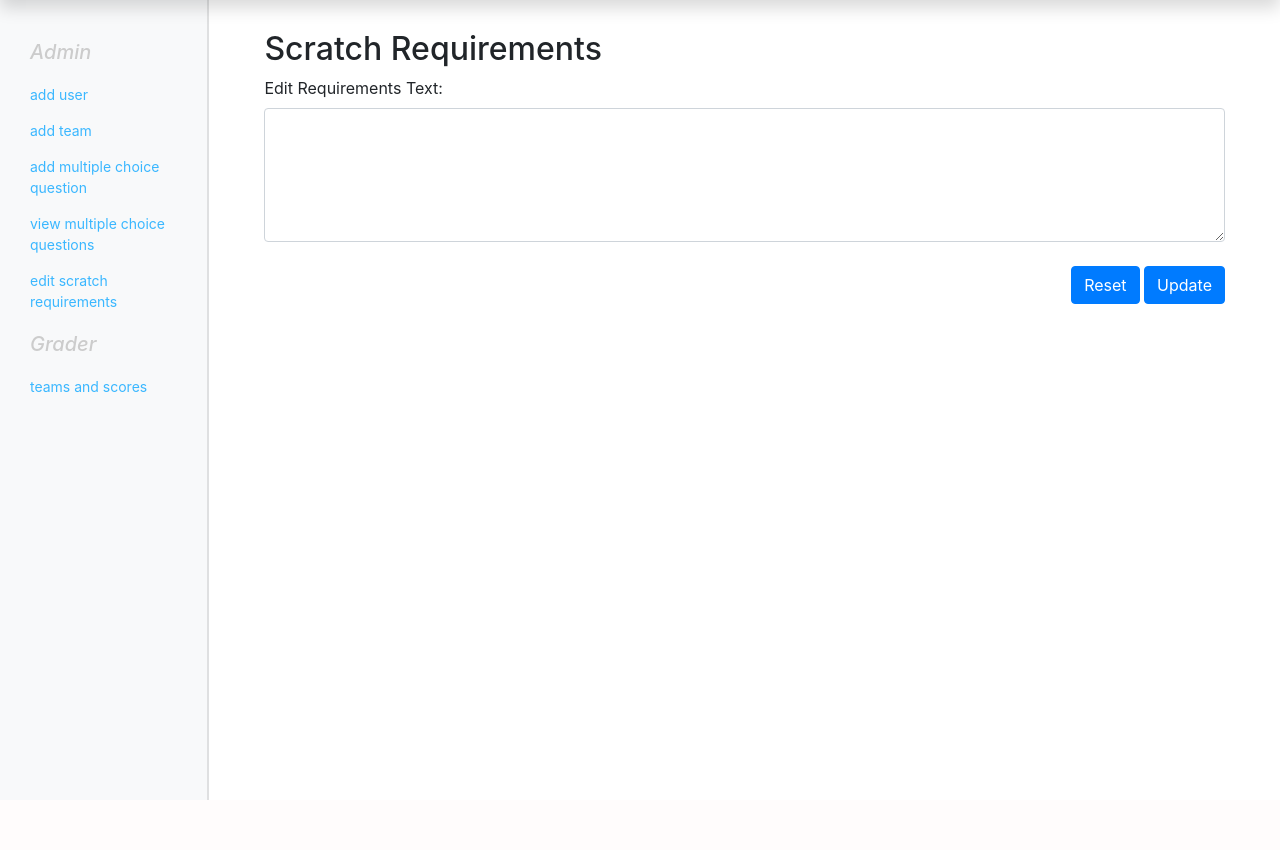
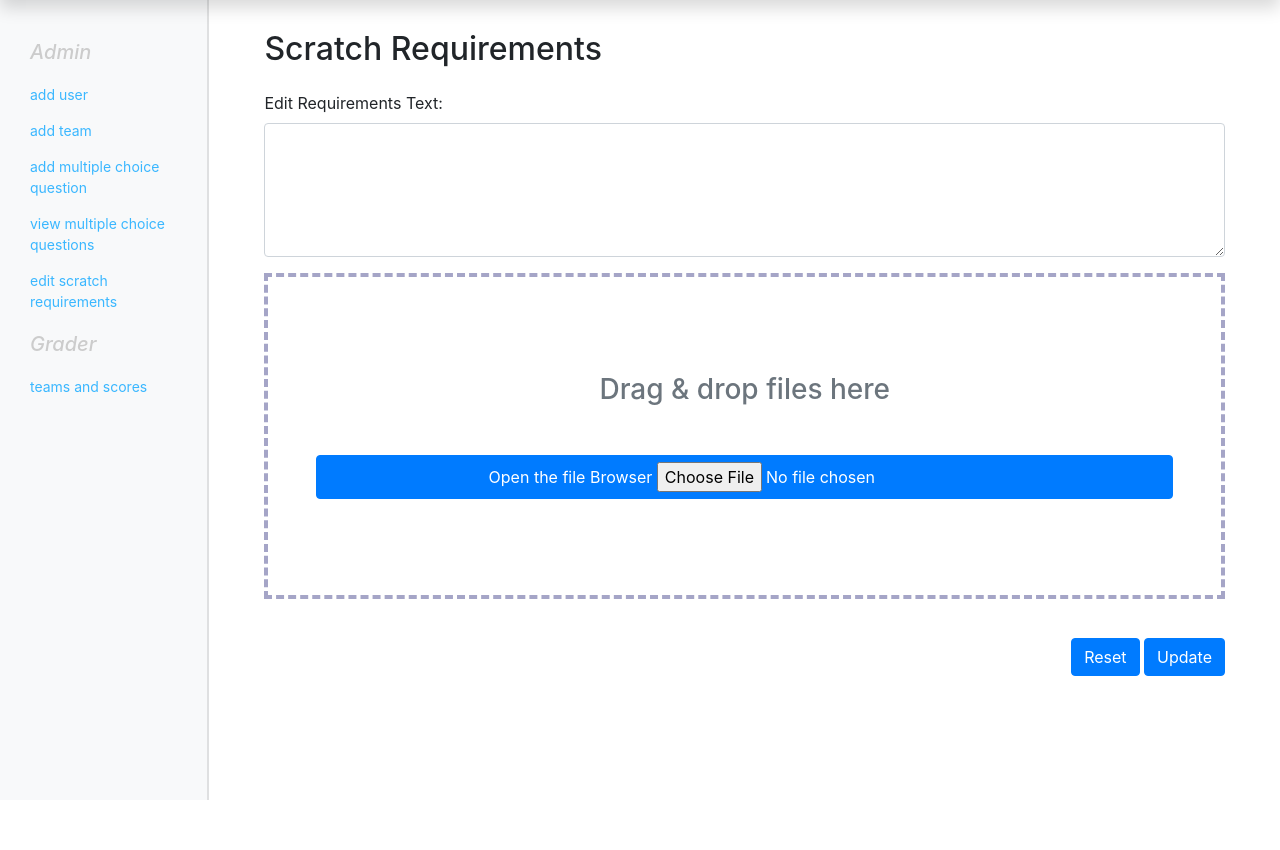
Before and after one commit to mrinnes/481teamproject, a Node server app: page /scratchRequirements in a window 1280 px wide. Shown: the part 130-980 px from the top of the page. Before the commit the page ends 930 px from the top, so only its background shows below. Run offline with Node 20, Linux system fonts and the light colour scheme; the visitor is signed in with stand-in values (Sample User, id 1); data that the repository does not hold is empty; some libraries are stand-ins or nearby versions.

Commit message:
added drag and drop interface, also fixed js file usability

```diff
--- a/app.js
+++ b/app.js
@@ -15,6 +15,8 @@
      app.use(express.static(__dirname + "/public"));
      app.use(express.static(__dirname + "/views"));
      app.use(express.static(__dirname + "/models"));
+     app.use(express.static(__dirname + "/js"));
+     app.use(express.static(__dirname + "/node_modules"));
 
      mongoose.connect("mongodb://localhost/Icompute", { useNewUrlParser: true });
      app.use(bodyParser.urlencoded( { extended: true } ));
--- /dev/null
+++ b/js/draganddrop.js
@@ -0,0 +1,20 @@
+
+$(function(){
+  $("#drag-and-drop-zone").dmUploader({
+    url: '/upload.php',
+    //... More settings here...
+
+    onInit: function(){
+      console.log('Callback: Plugin initialized');
+    },
+    onDragEnter: function(){
+      // Happens when dragging something over the DnD area
+      this.addClass('active');
+    },
+    onDragLeave: function(){
+      // Happens when dragging something OUT of the DnD area
+      this.removeClass('active');
+    }
+    // ... More callbacks
+  });
+});
--- a/package.json
+++ b/package.json
@@ -10,6 +10,7 @@
   "license": "ISC",
   "dependencies": {
     "body-parser": "^1.18.3",
+    "dm-file-uploader": "^1.0.2",
     "ejs": "^2.6.1",
     "express": "^4.16.4",
     "express-session": "^1.15.6",
--- a/public/style.css
+++ b/public/style.css
@@ -143,23 +143,31 @@
 		padding-right: 20px;
 	}
 
-<<<<<<< HEAD
 form label, form button {
 	margin-top: 15px;
 }
 
-=======
->>>>>>> deleteQuestion2
+.dm-uploader {
+	border: 0.25rem dashed #A5A5C7;
+	text-align: center;
+}
+
+.dm-uploader.active {
+	border-color: red;
+	border-style: solid;
+}
+
 @media (max-width: 768px) {
 	header ul {
 		display: none;
 	}
+}
 
-    #sidebar {
+    /* #sidebar {
         margin-left: -250px;
     }
 
     #sidebar .hide {
         margin-left: 0;
-    }
+    } */
 }
--- a/views/scratchRequirements.ejs
+++ b/views/scratchRequirements.ejs
@@ -3,8 +3,11 @@
 		<meta charset="utf-8">
 		<link rel="stylesheet" href="/bootstrap.min.css">
 		<link rel="stylesheet" href="/style.css">
+		<link href="/dm-file-uploader/dist/css/jquery.dm-uploader.min.css" rel="stylesheet">
 		<script src="../jquery-3.3.1.min.js"></script>
-		<script src="../js/main.js"></script>
+		<script src="../main.js"></script>
+		<script src="../draganddrop.js"></script>
+		<script src="/dm-file-uploader/dist/js/jquery.dm-uploader.min.js"></script>
 	</head>
 
 	<body class="interface">
@@ -25,7 +28,20 @@
 							<textarea class="form-control" rows="5" id="scratchRequirements"
                         name="scratchRequirementsText"><%= scratchReqmts %></textarea>
 						</div>
+						<div class="row">
+							<div class="col-md-12 col-sm-12 row-md-6">
 
+			          <!-- Our markup, the important part here! -->
+			          <div id="drag-and-drop-zone" class="dm-uploader p-5">
+			            <h3 class="mb-5 mt-5 text-muted">Drag &amp; drop files here</h3>
+
+			            <div class="btn btn-primary btn-block mb-5">
+			                <span>Open the file Browser</span>
+			                <input class= "input-button" type="file" title='Click to add Files' />
+			            </div>
+			          </div><!-- /uploader -->
+							</div>
+		        </div>
 						<div class="text-right my-4">
 							<button class="btn btn-primary" type="reset">Reset</button>
 							<button class="btn btn-primary" type="submit">Update</button>
```
Also changed, not shown: 1 other file.
